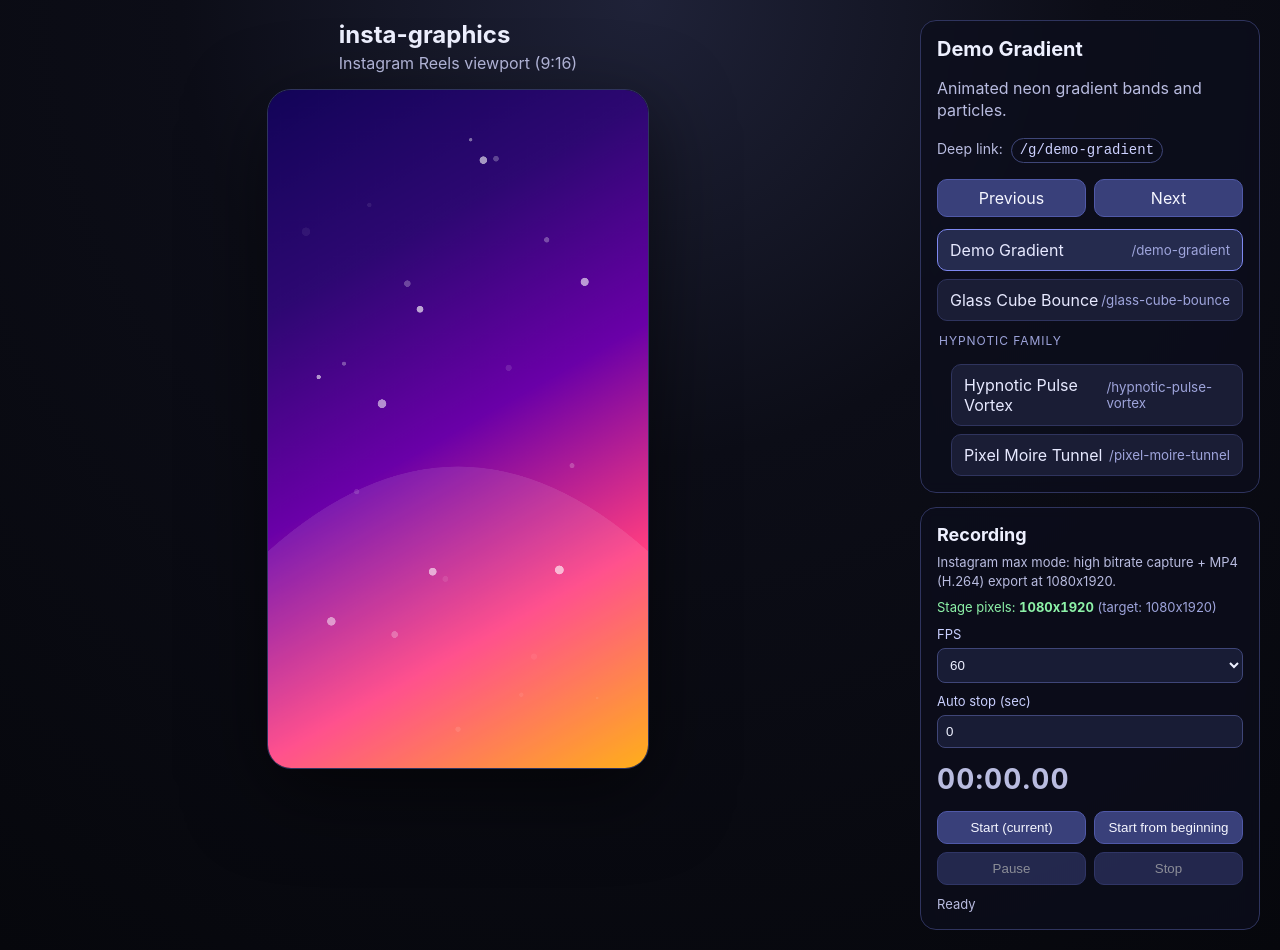
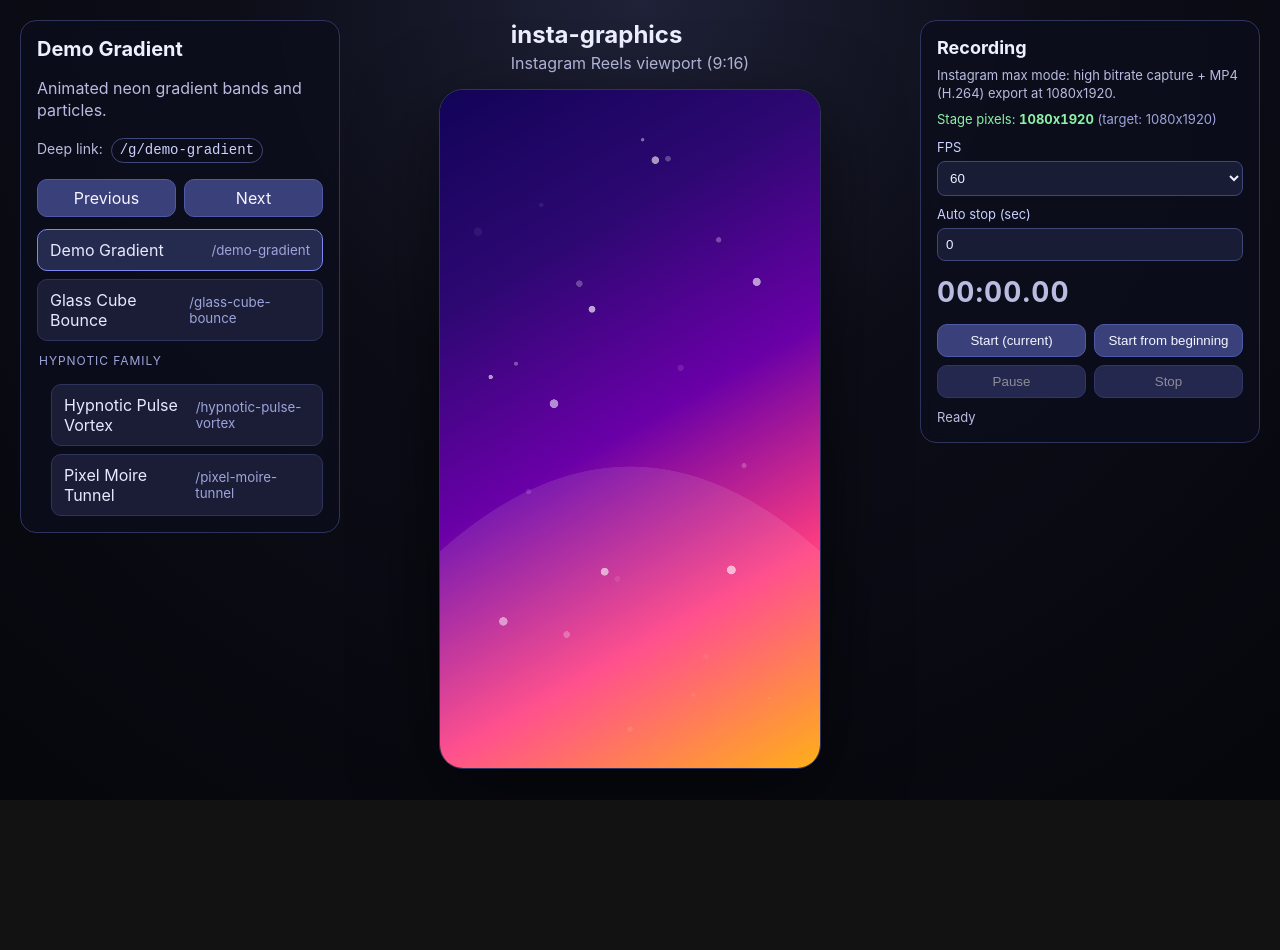
Before and after one commit to Bublikus/insta-graphics, a React (Vite) app: page /g/demo-gradient in a window 1280 px wide. After the commit the page ends 800 px from the top, so only its background shows below. Built offline with nearby package versions, Linux system fonts and the light colour scheme.

Commit message:
Refactor layout in app-shell for improved sidebar positioning and adjust max-width for better responsiveness. Add sidebar-left and sidebar-right classes for clearer structure in GraphicPage component.

```diff
--- a/src/app/router.tsx
+++ b/src/app/router.tsx
@@ -361,12 +361,7 @@ function GraphicPage() {
 
   return (
     <main className="app-shell">
-      <GraphicRuntime
-        graphic={graphic}
-        restartNonce={restartNonce}
-        onCanvasChange={onCanvasChange}
-      />
-      <aside className="sidebar">
+      <aside className="sidebar sidebar-left">
         <section className="sidebar-panel">
           <h2>{graphic.title}</h2>
           <p>{graphic.description}</p>
@@ -380,6 +375,13 @@ function GraphicPage() {
             nextId={nextId}
           />
         </section>
+      </aside>
+      <GraphicRuntime
+        graphic={graphic}
+        restartNonce={restartNonce}
+        onCanvasChange={onCanvasChange}
+      />
+      <aside className="sidebar sidebar-right">
         <RecordingPanel
           isRecording={isRecording}
           isPaused={isPaused}
--- a/src/index.css
+++ b/src/index.css
@@ -32,10 +32,10 @@ body {
 
 .app-shell {
   display: grid;
-  grid-template-columns: minmax(320px, 1fr) 340px;
+  grid-template-columns: 320px minmax(320px, 1fr) 340px;
   gap: 24px;
   min-height: 100dvh;
-  max-width: 1440px;
+  max-width: 1680px;
   margin: 0 auto;
   padding: 20px;
 }
@@ -79,6 +79,14 @@ body {
   align-self: start;
   display: grid;
   gap: 14px;
+}
+
+.sidebar-left {
+  grid-column: 1;
+}
+
+.sidebar-right {
+  grid-column: 3;
 }
 
 .sidebar-panel {
```
